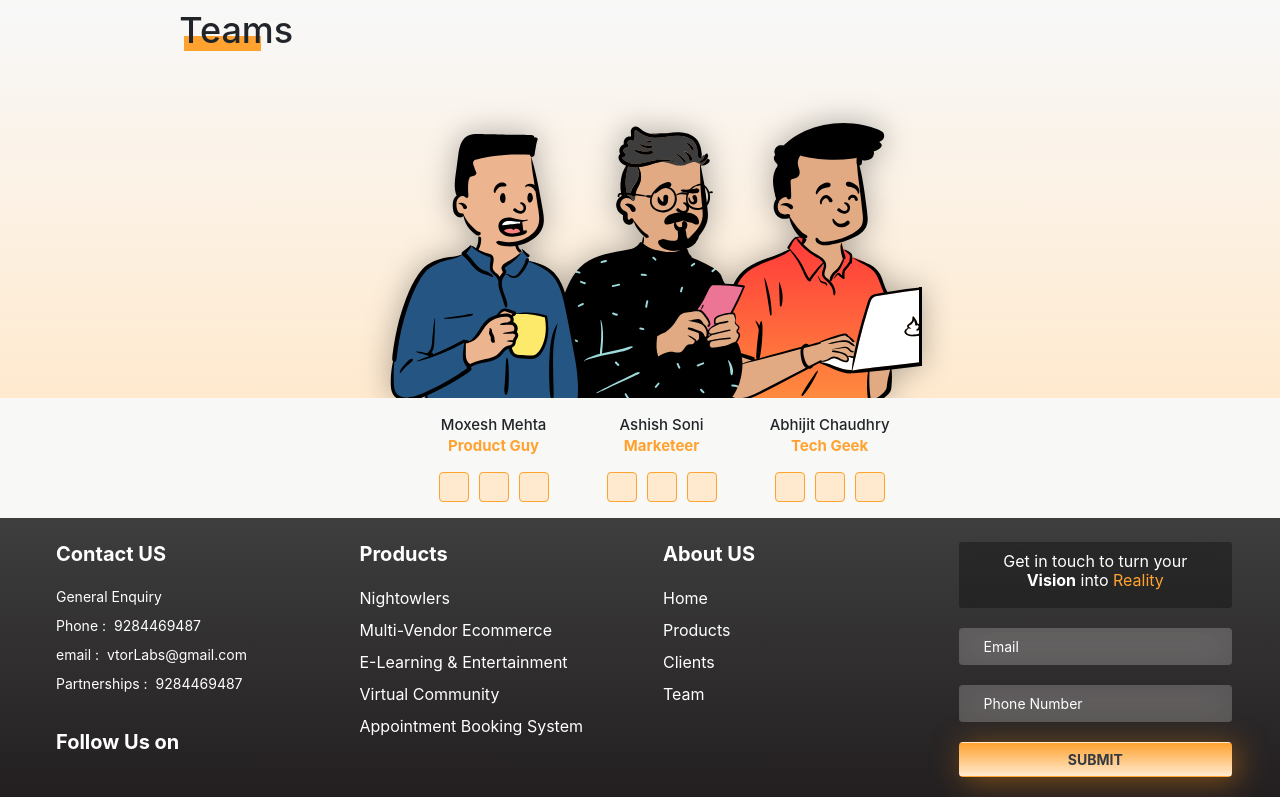
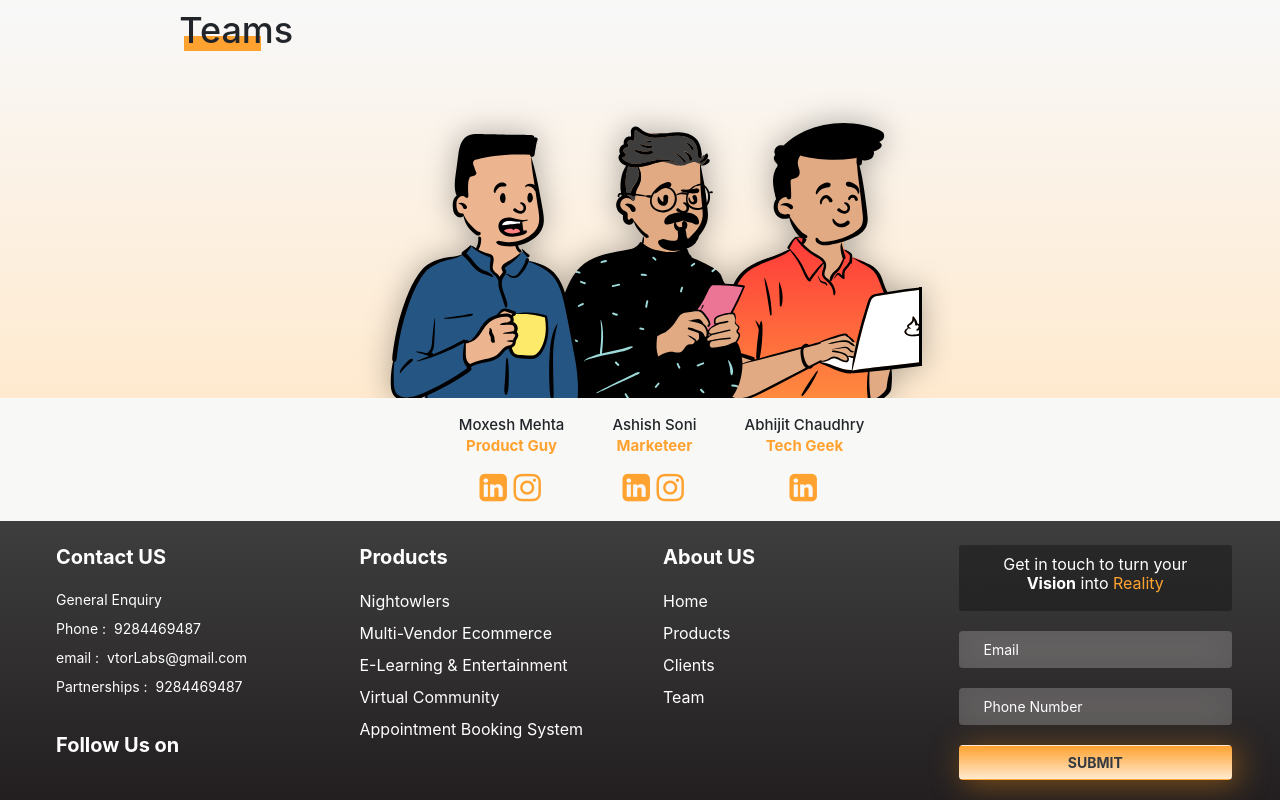
Before and after one commit to ankita1276/vtorPage, an Angular app: page /#/home in a window 1280 px wide. Shown: the part 2405-3205 px from the top of the page. Built offline with nearby package versions, Linux system fonts and the light colour scheme.

Commit message:
add social icons in team and added routes

```diff
--- a/angular.json
+++ b/angular.json
@@ -29,6 +29,7 @@
             ],
             "styles": [
               "./node_modules/bootstrap/dist/css/bootstrap.css",
+              "./node_modules/font-awesome/css/font-awesome.min.css",
               "src/styles.scss"
             ],
             "scripts": [
--- a/package.json
+++ b/package.json
@@ -20,6 +20,7 @@
     "@angular/platform-browser-dynamic": "~10.0.3",
     "@angular/router": "~10.0.3",
     "bootstrap": "^4.5.2",
+    "font-awesome": "^4.7.0",
     "jquery": "^3.5.1",
     "rxjs": "~6.5.5",
     "tslib": "^2.0.0",
--- a/src/app/home-page/home-page.component.html
+++ b/src/app/home-page/home-page.component.html
@@ -201,21 +201,36 @@
         <p class="font-md mb-0 font-strong">Moxesh Mehta</p>
         <p class="font-md text-orange font-weight-bold">Product Guy</p>
         <div class="d-flex hideMobile">
-            <div class="nameBox"></div> <div class="nameBox"></div><div class="nameBox"></div>
+            <div>
+                <a href="https://www.linkedin.com/in/moxesh-mehta-a64a67147/" target="_blank"><i class="fa fa-linkedin-square fa-2x" aria-hidden="true"></i></a>
+            </div>
+            <div>
+                <a href="https://www.instagram.com/moxeshmehta/" target="_blank"><i class="fa fa-instagram fa-2x" aria-hidden="true"></i></a>
+            </div>
+            <!-- <div class="nameBox"></div> -->
         </div>
     </div>
     <div class="ml-5 mr-4 d-flex align-items-center flex-column mobileSpace">
         <p class="font-md mb-0 font-strong">Ashish Soni</p>
         <p class="font-md text-orange font-weight-bold">Marketeer</p>
         <div class="d-flex hideMobile">
-            <div class="nameBox"></div> <div class="nameBox"></div><div class="nameBox"></div>
+            <div>
+                <a href="https://www.linkedin.com/in/ashish-soni-659697143/" target="_blank"><i class="fa fa-linkedin-square fa-2x" aria-hidden="true"></i></a>
+            </div>
+            <div>
+                <a href="https://www.instagram.com/ashish_2925/" target="_blank"><i class="fa fa-instagram fa-2x" aria-hidden="true"></i></a>
+            </div>
+            <!-- <div class="nameBox"></div> -->
         </div>
     </div>
     <div class="mr-4 ml-4 d-flex align-items-center flex-column">
         <p class="font-md mb-0 font-strong">Abhijit Chaudhry</p>
         <p class="font-md text-orange font-weight-bold">Tech Geek</p>
         <div class="d-flex hideMobile">
-            <div class="nameBox"></div> <div class="nameBox"></div><div class="nameBox"></div>
+            <div>
+                <a href="https://www.linkedin.com/in/abhijit-chaudhry-97aa9619b/" target="_blank"><i class="fa fa-linkedin-square fa-2x" aria-hidden="true"></i></a>
+            </div>
+            <!-- <div class="nameBox"></div><div class="nameBox"></div> -->
         </div>
     </div>
 </div>
--- a/src/app/home-page/home-page.component.scss
+++ b/src/app/home-page/home-page.component.scss
@@ -249,6 +249,7 @@
 .teamBox {
   padding: 0rem 10rem 0rem 14%;
 }
+
 .nameBox {
   // position: absolute;
   width: 30px;
@@ -261,6 +262,14 @@
   border-radius: 4px;
   margin: 0px 5px;
 }
+
+.fa{
+  width: 30px;
+  height: 30px;
+  color: #ffa230;
+  margin: 0px 2px;
+}
+
 .font-strong {
   font-weight: 500;
 }
```
Also changed, not shown: 1 other file (tests, documents, lock files or other folders).
